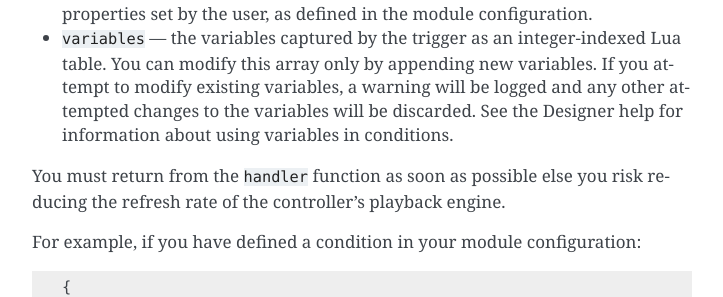
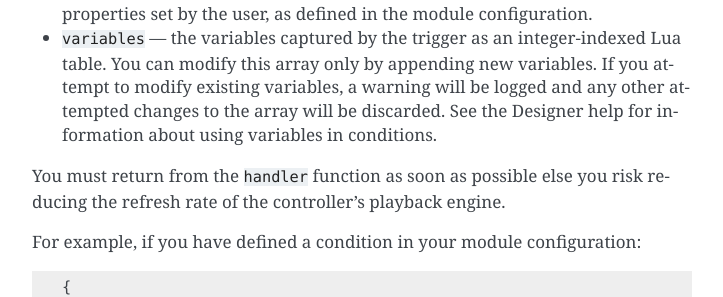
Before and after one commit to carallon/io-module-developer-guide, a Sphinx documentation site: the page built from source/guide/module-instances.rst, in a window 1280 px wide and 900 px high, scrolled down 4234 px. Shown: the part 234-531 px from the top of the window, without its empty margins (388-1111 px from the left). Built offline with Sphinx 7.4.7, drawn with Linux system fonts in a browser that asks for light colours.

Commit message:
Update module-instances.rst

```diff
--- a/source/guide/module-instances.rst
+++ b/source/guide/module-instances.rst
@@ -162,7 +162,7 @@ To test the condition, you implement the condition's ``handler`` function, retur
 The ``handler`` function is passed 2 arguments:
 
 * ``properties`` --- name/value pairs (string-indexed Lua table) of the condition properties set by the user, as defined in the module configuration.
-* ``variables`` --- the variables captured by the trigger as an integer-indexed Lua table. You can modify this array only by appending new variables. If you attempt to modify existing variables, a warning will be logged and any other attempted changes to the variables will be discarded. See the Designer help for information about using variables in conditions.
+* ``variables`` --- the variables captured by the trigger as an integer-indexed Lua table. You can modify this array only by appending new variables. If you attempt to modify existing variables, a warning will be logged and any other attempted changes to the array will be discarded. See the Designer help for information about using variables in conditions.
 
 You must return from the ``handler`` function as soon as possible else you risk reducing the refresh rate of the controller's playback engine.
 
```
